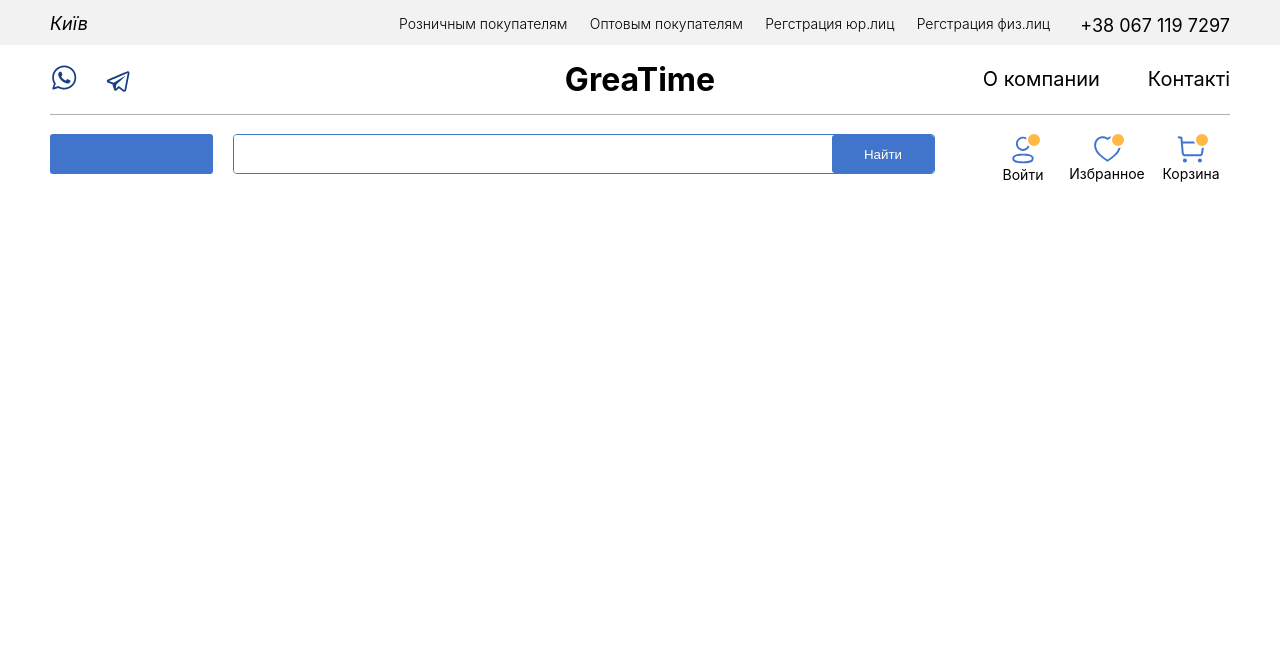
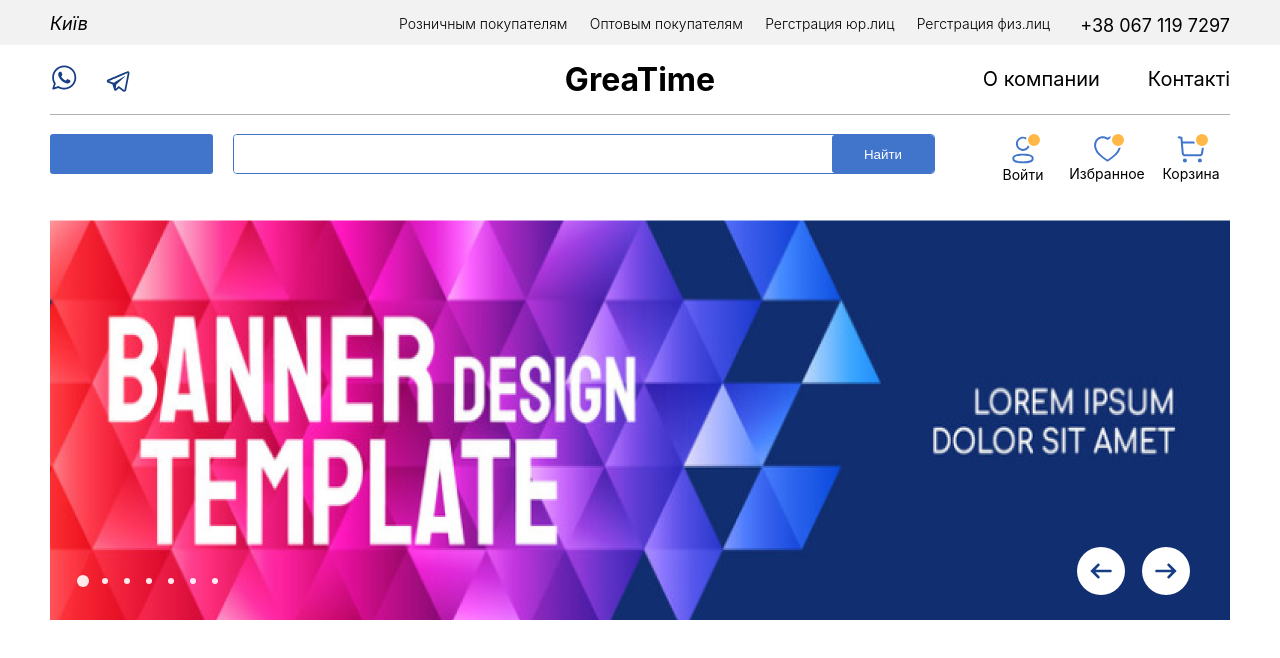
Before and after one commit to Valerii2014/GreaTime, a React (Create React App) app: page / in a window 1280 px wide. Shown: the top 658 px of the page. Built offline with nearby package versions, Linux system fonts and the light colour scheme.

Commit message:
with adaptive slider

```diff
--- a/package.json
+++ b/package.json
@@ -11,6 +11,7 @@
     "@types/node": "^17.0.45",
     "@types/react": "^18.2.0",
     "@types/react-dom": "^18.2.1",
+    "@types/react-transition-group": "^4.4.6",
     "react": "^18.2.0",
     "react-dom": "^18.2.0",
     "react-redux": "^8.0.5",
--- a/src/components/PromoSlider/PromoSlider.tsx
+++ b/src/components/PromoSlider/PromoSlider.tsx
@@ -1,32 +1,48 @@
 import "./promoSlider.scss";
 
-import { useState } from "react";
+import { useState, useRef } from "react";
 
 interface ContentDB {
   src: string;
   alt: string;
+  id: number;
 }
 
 const sliderContentFromDB: ContentDB[] = [
   {
     src: "./imgs/slide1.jpg",
     alt: "fdsfsdf",
+    id: 3248745,
   },
   {
     src: "./imgs/slide1.jpg",
     alt: "fdsfsdf",
+    id: 3243905,
   },
   {
     src: "./imgs/slide1.jpg",
     alt: "fdsfsdf",
+    id: 32432545,
   },
   {
     src: "./imgs/slide1.jpg",
     alt: "fdsfsdf",
+    id: 32437432,
   },
   {
     src: "./imgs/slide1.jpg",
     alt: "fdsfsdf",
+    id: 32430334,
+  },
+  {
+    src: "./imgs/slide1.jpg",
+    alt: "fdsfsdf",
+    id: 32437432,
+  },
+  {
+    src: "./imgs/slide1.jpg",
+    alt: "fdsfsdf",
+    id: 32430334,
   },
 ];
 
@@ -44,16 +60,35 @@
     } else if (move === "prev") {
       const newPosition = sliderPosition - 1;
       newPosition < 0
-        ? setSliderPosition(sliderContentFromDB.length)
+        ? setSliderPosition(sliderContentFromDB.length - 1)
         : setSliderPosition(newPosition);
     }
   };
 
-  const onBuildContent = (data: ContentDB[]) => {
-    const { src, alt } = data[sliderPosition];
+  const onBuildSliderImage = (data: ContentDB[]) => {
+    return data.map((slide) => {
+      const { src, alt, id } = slide;
+      return (
+        <div key={id} className="slider_img">
+          <img src={src} alt={alt} />
+        </div>
+      );
+    });
+  };
+
+  const onBuildSliderDots = (data: ContentDB[]) => {
     return (
-      <div id={`${sliderPosition}`} className="slider_img">
-        <img src={src} alt={alt} />
+      <div className="slider_dots">
+        {data.map((item, key) => {
+          return (
+            <span
+              className={`slider_dots_item ${
+                key === sliderPosition ? "slider_dots_item_active" : null
+              }`}
+              onClick={() => setSliderPosition(key)}
+            ></span>
+          );
+        })}
       </div>
     );
   };
@@ -64,11 +99,9 @@
         <div className="slider_wrapper">
           <div
             className="slider_images"
-            style={{
-              transform: `translateX(-${sliderPosition}px)`,
-            }}
+            style={{ transform: `translateX(-${sliderPosition * 1190}px)` }}
           >
-            {onBuildContent(sliderContentFromDB)}
+            {onBuildSliderImage(sliderContentFromDB)}
           </div>
           <div className="slider_btn">
             <div
@@ -84,6 +117,7 @@
               <img src="./icons/short_right.svg" alt="prev" />
             </div>
           </div>
+          {onBuildSliderDots(sliderContentFromDB)}
         </div>
       </div>
     </section>
--- a/src/components/PromoSlider/promoSlider.scss
+++ b/src/components/PromoSlider/promoSlider.scss
@@ -6,13 +6,19 @@
     overflow: hidden;
   }
   &_images {
+    height: 400px;
     position: relative;
+    display: flex;
+    transition: all 0.8s;
   }
   &_img {
     width: 1190px;
+    height: 400px;
     padding-right: 10px;
-    position: absolute;
-    display: none;
+    transition: all 700ms;
+    &img {
+      object-fit: cover;
+    }
   }
   &_btn {
     width: 113px;
@@ -37,60 +43,43 @@
       }
     }
   }
+  &_dots {
+    left: 30px;
+    bottom: 36px;
+    position: absolute;
+    display: flex;
+    &_item {
+      height: 6px;
+      width: 6px;
+      margin-right: 16px;
+      border-radius: 65%;
+      background-color: #fff;
+      transition: all 0.4s;
+      cursor: pointer;
+      opacity: 0.9;
+      &:hover {
+        opacity: 1;
+      }
+      &_active {
+        scale: 2;
+      }
+    }
+  }
 }
 
-.fade-left,
-.fade-right,
-.show-left,
-.show-right {
-  animation: 2s;
+.fade-enter {
+  opacity: 0;
+  transform: translateX(-100%);
 }
-.fade-left {
-  animation: fade-left;
+.fade-enter-active {
+  opacity: 1;
+  transform: translateX(0%);
 }
-.fade-right {
-  animation: fade-right;
+.fade-exit {
+  opacity: 1;
+  transform: translateX(0%);
 }
-.show-left {
-  animation: show-left;
+.fade-exit-active {
+  opacity: 0;
+  transform: translateX(100%);
 }
-.show-right {
-  animation: show-right;
-}
-
-@keyframes fade-left {
-  from {
-    transform: translateX(0);
-  }
-  to {
-    transform: translateX(-1190px);
-    display: none;
-  }
-}
-@keyframes fade-right {
-  from {
-    transform: translateX(0);
-  }
-  to {
-    transform: translateX(1190px);
-    display: none;
-  }
-}
-@keyframes show-left {
-  from {
-    transform: translateX(-1190px);
-    display: none;
-  }
-  to {
-    transform: translateX(0);
-  }
-}
-@keyframes show-right {
-  from {
-    transform: translateX(1190px);
-    display: none;
-  }
-  to {
-    transform: translateX(0);
-  }
-}
--- a/src/index.tsx
+++ b/src/index.tsx
@@ -7,8 +7,4 @@
 const container = document.getElementById("root")!;
 const root = createRoot(container);
 
-root.render(
-  <React.StrictMode>
-    <App />
-  </React.StrictMode>
-);
+root.render(<App />);
```
Also changed, not shown: 1 other file (tests, documents, lock files or other folders).
